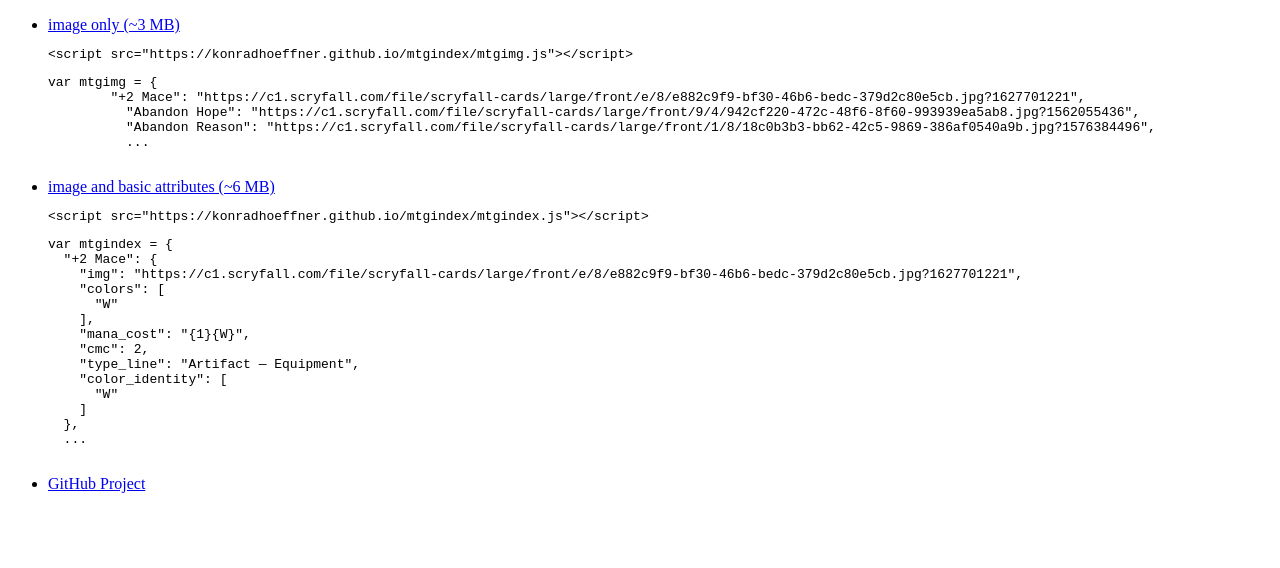
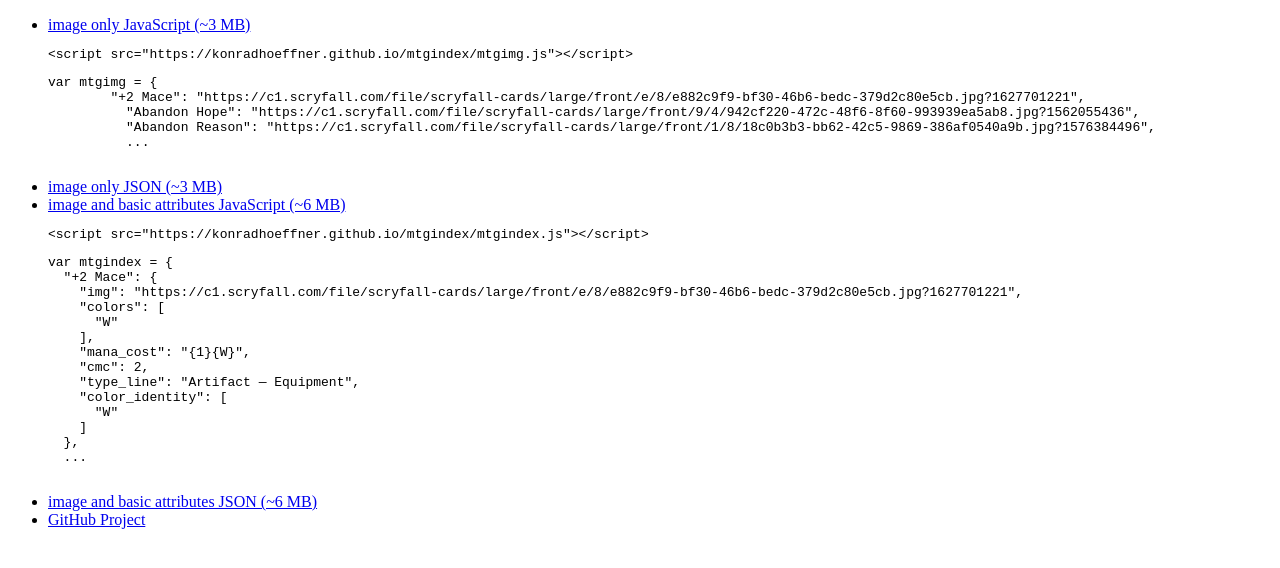
Before and after one commit to KonradHoeffner/mtgindex, a website: page index/index.html in a window 1280 px wide. Drawn offline with Linux system fonts and the light colour scheme.

Commit message:
Add JSON indexes.

```diff
--- a/index/index.html
+++ b/index/index.html
@@ -7,7 +7,7 @@
 <body>
 <ul>
 	<li>
-		<a href="mtgimg.js" target="blank">image only (~3 MB)</a>
+		<a href="mtgimg.js" target="blank">image only JavaScript (~3 MB)</a>
 		<pre>&lt;script src="https://konradhoeffner.github.io/mtgindex/mtgimg.js"&gt;&lt;/script&gt;</pre>
 		<pre>
 var mtgimg = {
@@ -18,7 +18,10 @@
 		</pre>
 	</li>
 	<li>
-		<a href="mtgindex.js" target="blank">image and basic attributes (~6 MB)</a>
+		<a href="mtgimg.json" target="blank">image only JSON (~3 MB)</a>
+	</li>
+	<li>
+		<a href="mtgindex.js" target="blank">image and basic attributes JavaScript (~6 MB)</a>
 		<pre>&lt;script src="https://konradhoeffner.github.io/mtgindex/mtgindex.js"&gt;&lt;/script&gt;</pre>
 		<pre>
 var mtgindex = {
@@ -37,6 +40,9 @@
   ...
 		</pre>
 	</li>
+	<li>
+		<a href="mtgindex.json" target="blank">image and basic attributes JSON (~6 MB)</a>
+	</li>
 	<li><a href="https://github.com/konradhoeffner/mtgindex" target="blank">GitHub Project</a></li>
 </ul>
 </body>
```
Also changed, not shown: src/createIndex.js (+10 -5 lines), 1 other file.
